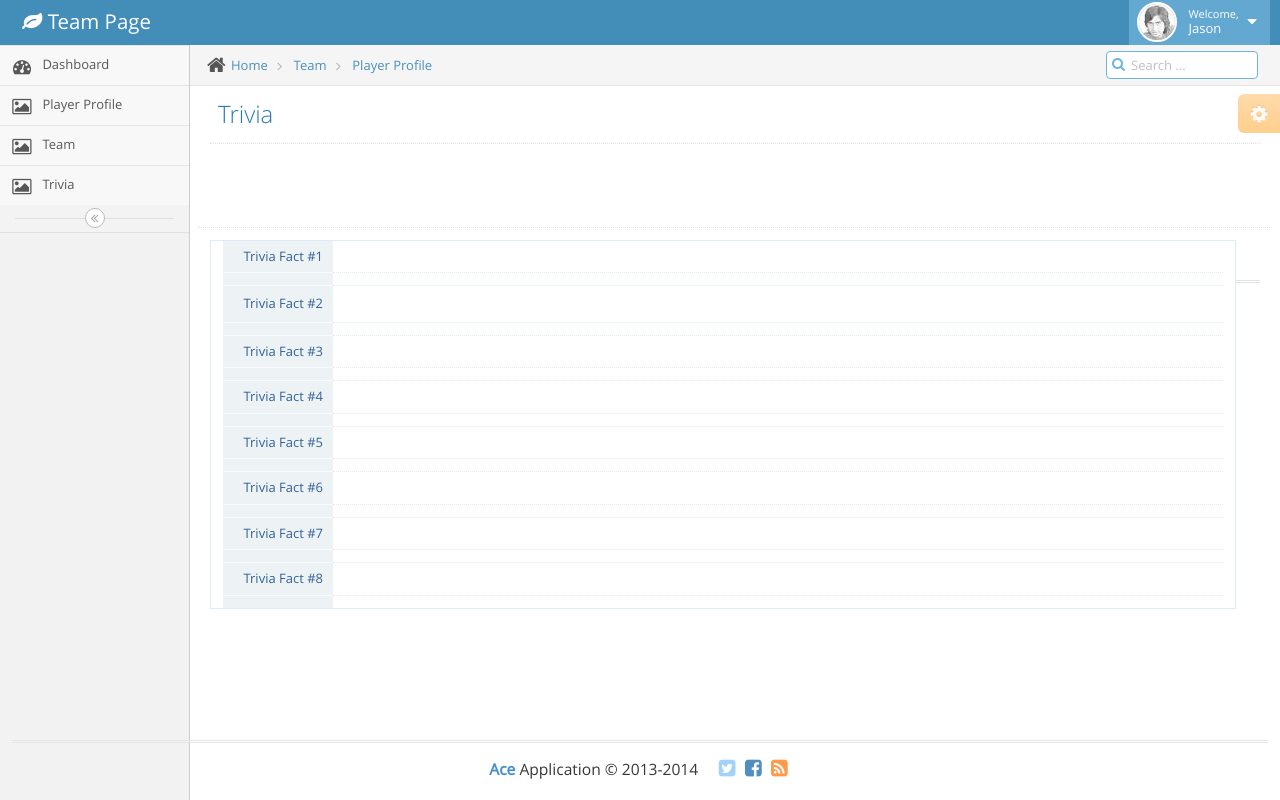
After one commit to bheath015/CricketDB, a Flask app: template flaskApp/templates/trivia.html in a window 1280 px wide. The commit adds this page. Run offline with Flask 2, Linux system fonts and the light colour scheme; the template is opened without the code that fills it, so the values that code supplies are empty; some libraries are stand-ins or nearby versions.

Commit message:
adding trivia

```diff
--- a/flaskApp/index.py
+++ b/flaskApp/index.py
@@ -157,7 +157,37 @@ def getRandomQueries(team):
 	# query2 = getTeamRandomQuery(cursor, team, 3)
 	return (query1, query2)
 
+def getTrivia2():
+	cursor = cnx.cursor()
+	return getTrivia2Query(cursor)
 
+def getTrivia3():
+	cursor = cnx.cursor()
+	return getTrivia3Query(cursor)
+
+def getTrivia4():
+	cursor = cnx.cursor()
+	return getTrivia4Query(cursor)
+
+def getTrivia5():
+	cursor = cnx.cursor()
+	return getTrivia5Query(cursor)
+
+def getTrivia6():
+	cursor = cnx.cursor()
+	return getTrivia6Query(cursor)
+
+def getTrivia8():
+	cursor = cnx.cursor()
+	return getTrivia8Query(cursor)
+
+def getTrivia9():
+	cursor = cnx.cursor()
+	return getTrivia9Query(cursor)
+
+def getTrivia10():
+	cursor = cnx.cursor()
+	return getTrivia10Query(cursor)
 
 app = Flask(__name__)
 
@@ -354,3 +384,47 @@ def teamPage2():
 	else:
 		message['roster_header'] = 'No Roster Available'
 	return render_template('team.html', len=len(roster), message=message)
+
+
+@app.route("/trivia")
+def triviaPage():
+	message = {}
+
+	q2 = getTrivia2()
+	message['query 2'] = q2[0]
+	message['response 2'] = "{}%".format(q2[1][0])
+
+	q3 = getTrivia3()
+	message['query 3'] = q3[0]
+	print(len(q3[1]))
+	q3[1].append(("", ""))
+	print(len(q3[1]))
+	message['response 3'] = q3[1]
+
+	q4 = getTrivia4()
+	message['query 4'] = q4[0]
+	q4[1].append(("", ""))
+	message['response 4'] = q4[1]
+
+	q5 = getTrivia5()
+	message['query 5'] = q5[0]
+	message['response 5'] = "{}".format(q5[1][0])
+
+	q6 = getTrivia6()
+	message['query 6'] = q6[0]
+	message['response 6'] = "{}".format(q6[1][0])
+
+	q8 = getTrivia8()
+	message['query 8'] = q8[0]
+	message['response 8'] = q8[1][0]
+
+	q9 = getTrivia9()
+	message['query 9'] = q9[0]
+	message['response 9'] = "{}".format(q9[1][0])
+
+	q10 = getTrivia10()
+	message['query 10'] = q10[0]
+	message['response 10'] = "{}".format(q10[1][0])
+
+	message['team_list'] = getTeamsList()
+	return render_template('trivia.html', message=message, len=len(q3[1]))
--- a/flaskApp/queries.py
+++ b/flaskApp/queries.py
@@ -24,6 +24,15 @@ TEAM_RANDOM_QUERIES_A = [
 TEAM_RANDOM_QUERIES_B = [("The percentage of players under 30 on this team is",
                           "select count(distinct(name)) from (select p.name, YEAR(CURDATE())  - YEAR(dob) as Age, teamId from player p join playerToTeam ptt on p.id = ptt.playerId) T where teamId = {} and age < 30;",
                           "select count(distinct(name)) from (select p.name, YEAR(CURDATE())  - YEAR(dob) as Age, teamId from player p join playerToTeam ptt on p.id = ptt.playerId) T where teamId = {} and age >= 30;")]
+
+TRIVIA_2_QUERY = ("If you win the toss, the liklihood that you will win the match is:", "SELECT ( m2.c / m1.c ) * 100 FROM   (SELECT Count(*) AS c FROM   `match`) m1, (SELECT Count(*) AS c FROM `match` WHERE  tosswinner = matchwinner) m2;")
+TRIVIA_3_QUERY = ("The out of town teams with the most wins in all cities where matches are played are:", "SELECT city, name, Max(wins) FROM (SELECT m.city, t.name, Count(m.matchwinner) AS wins FROM `match` m LEFT JOIN team t ON m.matchwinner = t.id WHERE  m.city <> t.home GROUP  BY m.city, t.name) AS awayWins GROUP  BY city;")
+TRIVIA_4_QUERY = ("The players with the most \"Player of the Match\" awards where all matches are played are:", "SELECT poms.city, poms.name, Max(poms.pom) FROM (SELECT m.city, p.name, Count(p.name) AS pom FROM `match` m LEFT JOIN player p ON m.playerofthematch = p.id WHERE  city IS NOT NULL AND p.name IS NOT NULL GROUP  BY m.city, p.name) AS poms GROUP  BY city;")
+TRIVIA_5_QUERY = ("The player with the greatest difference of away vs. home runs is:", "SELECT p.name, Abs(homeScore.score - awayScore.score) FROM (SELECT b.strikerid AS bman, Sum(b.batsmanscore) / Count(DISTINCT b.matchid) AS score FROM ballToBall b JOIN `match` m ON b.matchid = m.`matchid` JOIN innings ON `innings`.`matchid` = b.matchid JOIN team t ON innings.`battingteam` = t.`id` AND t.home = m.`city` GROUP BY b.strikerid) AS homeScore JOIN (SELECT b.strikerid AS bman, Sum(b.batsmanscore) / Count(DISTINCT b.matchid) AS score FROM ballToBall b JOIN `match` m ON b.matchid = m.`matchid` JOIN innings ON `innings`.`matchid` = b.matchid JOIN team t ON innings.`battingteam` = t.`id`  AND t.home <> m.`city` GROUP BY b.strikerid) AS awayScore ON homeScore.bman = awayScore.bman JOIN player p ON p.`id` = homeScore.bman ORDER  BY Abs(homeScore.score - awayScore.score) DESC LIMIT 1;")
+TRIVIA_6_QUERY = ("The player with the most extras in the league is:", "SELECT p.NAME, Sum(bowlerMatch.badcount) / Count(bowlerMatch.matchid) AS badAverage FROM (SELECT b.bowlerid AS bowlerID, b.matchid, Count(*) AS badCount FROM ballToBall b JOIN ballExtra be ON be.matchid = b.matchid AND be.overid = b.overid AND be.ballid = b.ballid AND be.inningsno = b.inningsno GROUP BY b.bowlerid, b.matchid) AS bowlerMatch JOIN player p ON p.id = bowlerMatch.bowlerid GROUP  BY bowlerMatch.bowlerid, p.NAME ORDER  BY Sum(bowlerMatch.badcount) / Count(bowlerMatch.matchid) DESC LIMIT 1;")
+TRIVIA_8_QUERY = ("The most runs scored in an over is:", "SELECT b.matchid, b.overid, b.inningsno, Sum(b.batsmanscore) AS score, COALESCE(Sum(be.extraruns), 0) AS extra, Sum(b.batsmanscore) + COALESCE(Sum(be.extraruns), 0) AS temp FROM ballToBall b LEFT JOIN ballExtra be ON be.matchid = b.matchid AND be.overid = b.overid AND be.ballid = b.ballid AND be.inningsno = b.inningsno GROUP  BY b.matchid, b.overid, b.inningsno HAVING Sum(batsmanscore) > 20 ORDER  BY score DESC LIMIT 1;")
+TRIVIA_9_QUERY = ("The players with more than 100 wickets is:", "SELECT p.NAME, Count(outputtype) AS wickets FROM ballToBall b JOIN player p ON p.id = b.bowlerid WHERE  outputtype IN ( 'caught', 'bowled', 'lbw', 'stumped' ) GROUP  BY bowlerid HAVING Count(outputtype) > 100 ORDER  BY wickets DESC;")
+TRIVIA_10_QUERY = ("The player with the most centuries is:", "SELECT name, Count(*) AS n FROM (SELECT m.matchid, p.name, Sum(b.batsmanscore) AS score FROM ballToBall b LEFT JOIN `match` m ON b.matchid = m.matchid LEFT JOIN player p ON b.strikerid = p.id GROUP  BY b.strikerid, b.matchid HAVING Sum(b.batsmanscore) > 100) AS cents GROUP  BY name ORDER  BY Count(*) DESC LIMIT  1; ")
 
 
 COLOR_CODES = {}
@@ -220,3 +229,43 @@ def getTeamRandomQuery(cursor, team, index):
 		out = float(under) / (float(over) + float(under)) * 100
 		prompt = TEAM_RANDOM_QUERIES_B[index][0]
 	return (prompt, "{}%".format(out))
+
+def getTrivia2Query(cursor):
+	cursor.execute(TRIVIA_2_QUERY[1])
+	out = [team[0] for team in cursor]
+	return TRIVIA_2_QUERY[0], out
+
+def getTrivia3Query(cursor):
+	cursor.execute(TRIVIA_3_QUERY[1])
+	out = [team[0:2] for team in cursor]
+	return TRIVIA_3_QUERY[0], out
+
+def getTrivia4Query(cursor):
+	cursor.execute(TRIVIA_4_QUERY[1])
+	out = [team[0:2] for team in cursor]
+	return TRIVIA_4_QUERY[0], out
+
+def getTrivia5Query(cursor):
+	cursor.execute(TRIVIA_5_QUERY[1])
+	out = [team[0] for team in cursor]
+	return TRIVIA_5_QUERY[0], out
+
+def getTrivia6Query(cursor):
+	cursor.execute(TRIVIA_6_QUERY[1])
+	out = [team[0] for team in cursor]
+	return TRIVIA_6_QUERY[0], out
+
+def getTrivia8Query(cursor):
+	cursor.execute(TRIVIA_8_QUERY[1])
+	out = [team[3] for team in cursor]
+	return TRIVIA_8_QUERY[0], out
+
+def getTrivia9Query(cursor):
+	cursor.execute(TRIVIA_9_QUERY[1])
+	out = [team[0] for team in cursor]
+	return TRIVIA_9_QUERY[0], out
+
+def getTrivia10Query(cursor):
+	cursor.execute(TRIVIA_10_QUERY[1])
+	out = [team[0] for team in cursor]
+	return TRIVIA_10_QUERY[0], out
--- a/flaskApp/templates/layout.html
+++ b/flaskApp/templates/layout.html
@@ -496,6 +496,15 @@
             <a href="team">
               <i class="menu-icon fa fa-picture-o"></i>
               <span class="menu-text"> Team </span>
+            </a>
+
+            <b class="arrow"></b>
+          </li>
+
+          </li>          <li class="">
+            <a href="trivia">
+              <i class="menu-icon fa fa-picture-o"></i>
+              <span class="menu-text"> Trivia </span>
             </a>
 
             <b class="arrow"></b>
--- /dev/null
+++ b/flaskApp/templates/trivia.html
@@ -0,0 +1,170 @@
+{% extends "layout.html" %}
+
+{% block content %}
+<div class="page-header">
+	<h1>
+		Trivia
+	</h1>
+</div><!-- /.page-header -->
+
+<div class="row">
+
+	<br>
+	<br>
+	<br>
+
+
+	<div class="hr dotted"></div>
+	<div class="col-xs-12">
+		<div class="profile-user-info profile-user-info-striped col-xs-12 col-sm-6 center">
+
+			<div class="profile-info-row">
+				<div class="profile-info-name"> Trivia Fact #1 </div>
+
+				<div class="profile-info-value" style="font-weight: 900 !important; font-size: larger !important">
+					<span>{{message['query 2']}}</span>
+				</div>
+			</div>
+			<div class="profile-info-row">
+				<div class="profile-info-name">  </div>
+
+				<div class="profile-info-value">
+					<span>{{message['response 2']}}</span>
+				</div>
+			</div>
+
+			<div class="profile-info-row">
+				<div class="profile-info-name"> Trivia Fact #2 </div>
+
+				<div class="profile-info-value" style="font-weight: 900 !important; font-size: larger !important">
+					<span>{{message['query 3']}}</span>
+					<br>
+				</div>
+			</div>
+			<div class="profile-info-row">
+				<div class="profile-info-name">  </div>
+
+				<div class="profile-info-value">
+					{%for i in range(0, len // 3)%}
+					<div class="row">
+						<div class="col-sm-4">
+							<span>{{message['response 3'][3 * i][0]}} : {{message['response 3'][3 * i][1]}}</span>
+						</div>
+						<div class="col-sm-4">
+							<span>{{message['response 3'][3 * i + 1][0]}} : {{message['response 3'][3 * i + 1][1]}}</span>
+						</div>
+						<div class="col-sm-4">
+							<span>{{message['response 3'][3 * i + 2][0]}} : {{message['response 3'][3 * i + 2][1]}}</span>
+						</div>
+						<br>
+					</div>
+					{%endfor%}
+				</div>
+			</div>
+
+			<div class="profile-info-row">
+				<div class="profile-info-name"> Trivia Fact #3 </div>
+
+				<div class="profile-info-value" style="font-weight: 900 !important; font-size: larger !important">
+					<span>{{message['query 4']}}</span>
+				</div>
+			</div>
+			<div class="profile-info-row">
+				<div class="profile-info-name">  </div>
+
+				<div class="profile-info-value">
+					{%for i in range(0, len // 2)%}
+					<div class="row">
+						<div class="col-sm-6">
+							<span>{{message['response 4'][2 * i][0]}} : {{message['response 4'][2 * i][1]}}</span>
+						</div>
+						<div class="col-sm-6">
+							<span>{{message['response 4'][2 * i + 1][0]}} : {{message['response 4'][2 * i + 1][1]}}</span>
+						</div>
+						<br>
+					</div>
+					{%endfor%}
+				</div>
+			</div>
+
+			<div class="profile-info-row">
+				<div class="profile-info-name"> Trivia Fact #4 </div>
+
+				<div class="profile-info-value" style="font-weight: 900 !important; font-size: larger !important">
+					<span>{{message['query 5']}}</span>
+				</div>
+			</div>
+			<div class="profile-info-row">
+				<div class="profile-info-name">  </div>
+
+				<div class="profile-info-value">
+					<span>{{message['response 5']}}</span>
+				</div>
+			</div>
+
+			<div class="profile-info-row">
+				<div class="profile-info-name"> Trivia Fact #5 </div>
+
+				<div class="profile-info-value" style="font-weight: 900 !important; font-size: larger !important">
+					<span>{{message['query 6']}}</span>
+				</div>
+			</div>
+			<div class="profile-info-row">
+				<div class="profile-info-name">  </div>
+
+				<div class="profile-info-value">
+					<span>{{message['response 6']}}</span>
+				</div>
+			</div>
+
+			<div class="profile-info-row">
+				<div class="profile-info-name"> Trivia Fact #6 </div>
+				<div class="profile-info-value" style="font-weight: 900 !important; font-size: larger !important">
+					<span>{{message['query 8']}}</span>
+				</div>
+			</div>
+			<div class="profile-info-row">
+				<div class="profile-info-name"> </div>
+
+				<div class="profile-info-value">
+					<span>{{message['response 8']}}</span>
+				</div>
+			</div>
+
+			<div class="profile-info-row">
+				<div class="profile-info-name"> Trivia Fact #7 </div>
+				<div class="profile-info-value" style="font-weight: 900 !important; font-size: larger !important">
+					<span>{{message['query 9']}}</span>
+				</div>
+			</div>
+			<div class="profile-info-row">
+				<div class="profile-info-name"> </div>
+
+				<div class="profile-info-value">
+					<span>{{message['response 9']}}</span>
+				</div>
+			</div>
+
+			<div class="profile-info-row">
+				<div class="profile-info-name"> Trivia Fact #8 </div>
+				<div class="profile-info-value" style="font-weight: 900 !important; font-size: larger !important">
+					<span>{{message['query 10']}}</span>
+				</div>
+			</div>
+			<div class="profile-info-row">
+				<div class="profile-info-name"> </div>
+
+				<div class="profile-info-value">
+					<span>{{message['response 10']}}</span>
+				</div>
+			</div>
+
+		</div>
+
+		<div class="space-20"></div>
+
+		<div class="hr hr2 hr-double"></div>
+
+		<div class="space-6"></div>
+	</div>
+{% endblock %}
```
Also changed, not shown: flaskApp/templates/team.html (+13 -12 lines).
